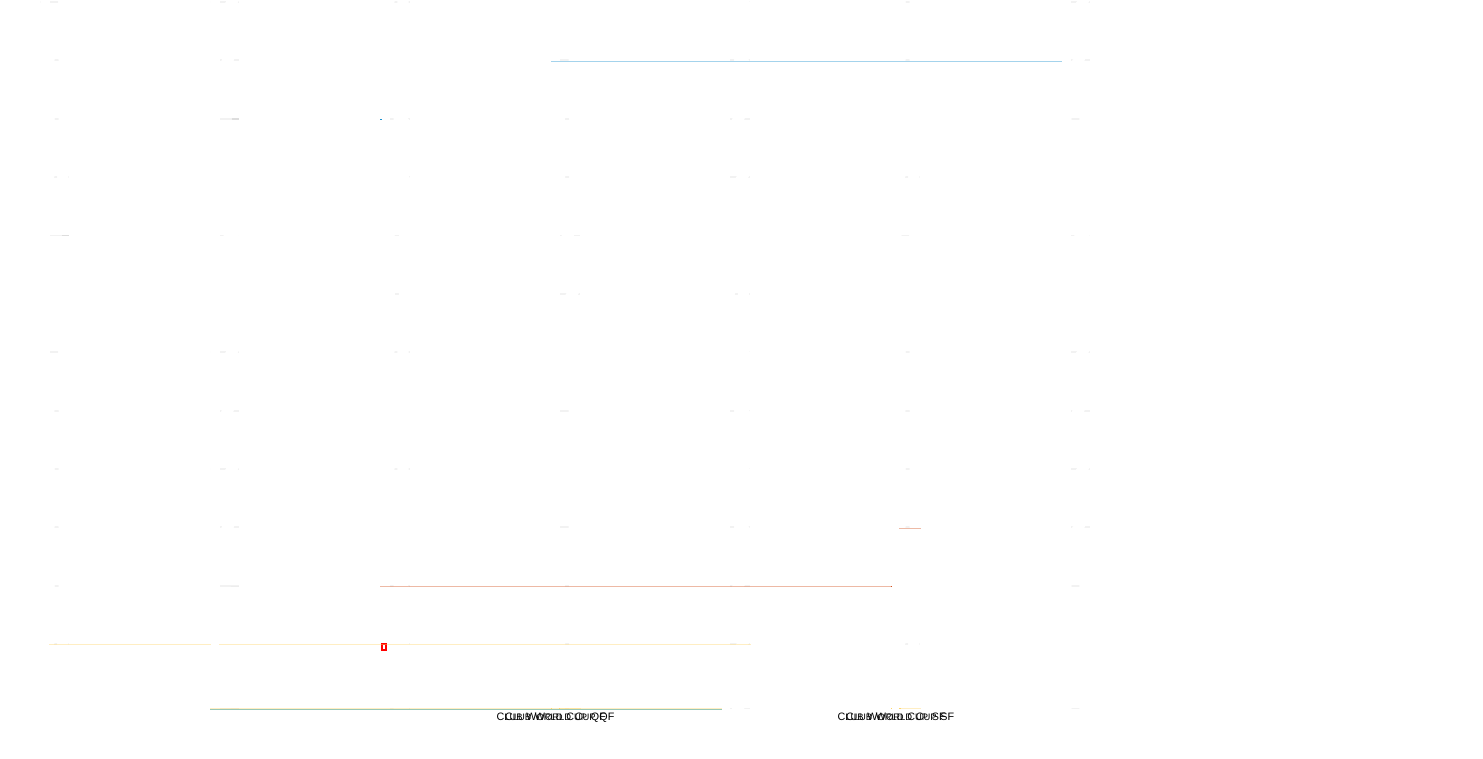
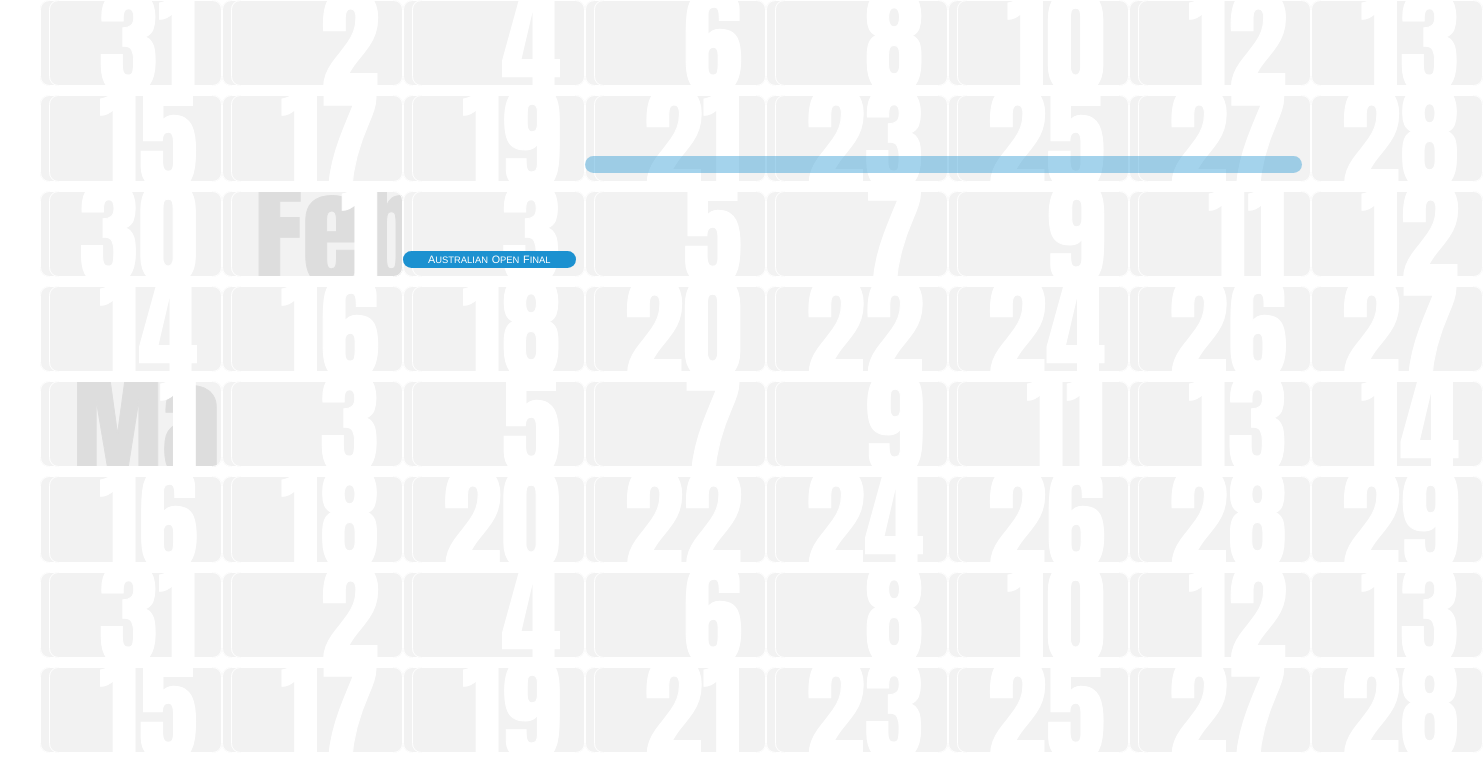
Before and after one commit to taninounet/calendar, a plain HTML site: page index.html in a window 1280 px wide. Shown: the top 759 px of the page, 1483 px wide, since content can reach past the window. Drawn offline with Linux system fonts and the light colour scheme; a web font is replaced by a local one.

Commit message:
Update index.html

```diff
--- a/index.html
+++ b/index.html
@@ -8,18 +8,17 @@
     @import url('https://fonts.googleapis.com/css2?family=Sharp+Sans+Bold&display=swap');
 
     :root {
-      /* We want 8 gaps of “2 units” and 7 cells of “38 units” = 282 total units */
-      /* So gap = 2/282 of container width, cell = 38/282 of container width */
-      --gap: calc(2/282 * 100%);
-      --cell: calc(38/282 * 100%);
-      /* corner radius = 2/37 of a cell */
-      --radius: calc(var(--cell) * 2/37);
-      /* event font will be overridden by JS */
-      --eventFont: 0.8em;
+      /* total segments: 8 gaps (2) + 7 cells (38) = 282 units */
+      --available: 100vw;
+      --gap:   calc(var(--available) * 2  / 282);
+      --cell:  calc(var(--available) * 38 / 282);
+      /* corner radius = 2/37 of one cell */
+      --radius: calc(var(--cell) * 2 / 37);
+      --eventFont: 0.8em;  /* overridden by JS */
     }
 
-    /* keep old calendar font & layout defaults */
     body {
+      /* restored your original two-font setup */
       font-family: Impact, Haettenschweiler, 'Arial Narrow Bold', sans-serif;
       background: white;
       padding: 0 40px;
@@ -27,25 +26,26 @@
       position: relative;
     }
 
-    /* grid with explicit leading+trailing gaps and no extra padding */
     .calendar {
       width: 100%;
       box-sizing: border-box;
       display: grid;
-      /* one gap, then for each of 7: cell + gap */
+      /* explicit 2:38:2:38… ratio: gap, (cell+gap)×7 */
       grid-template-columns: var(--gap) repeat(7, var(--cell) var(--gap));
+      /* vertical spacing still at --gap */
+      row-gap: var(--gap);
       position: relative;
     }
 
     .day {
       position: relative;
+      width: var(--cell);
+      height: calc(var(--cell)/2);
       border-radius: var(--radius);
       background-color: #f2f2f2;
       outline: 1px solid white;
       outline-offset: -1px;
       overflow: hidden;
-      width: var(--cell);
-      height: calc(var(--cell) / 2);
       display: flex;
       justify-content: space-between;
       align-items: stretch;
@@ -57,8 +57,8 @@
       display: flex;
       align-items: center;
       line-height: 1;
-      /* boosted ~9×: originally 0.04*cell + 0.4em, now ×9 = 0.36*cell + 3.6em */
-      font-size: calc(var(--cell) * 0.36 + 3.6em);
+      /* bumped ~9× from original: 0.36*cell + 3.6em */
+      font-size: calc(var(--cell)*0.36 + 3.6em);
       -webkit-text-stroke: 1px white;
     }
     .date-number {
@@ -79,7 +79,7 @@
       z-index: 4;
     }
 
-    /* event bars & labels */
+    /* Event styling */
     .event-bar,
     .event-final {
       position: absolute;
@@ -99,7 +99,6 @@
     .event-final span {
       display: inline-block;
       vertical-align: baseline;
-      /* now a 10% downward nudge */
       transform: translateY(10%);
     }
     .big-letter { font-size: 0.8em; }
@@ -110,10 +109,10 @@
   <div class="calendar" id="calendar"></div>
 
   <script>
-    // dynamically scale event font
     function updateFonts() {
       const w = window.innerWidth;
-      document.documentElement.style.setProperty('--eventFont', (0.0005 * w + 0.2) + 'em');
+      const ef = 0.0005 * w + 0.2;
+      document.documentElement.style.setProperty('--eventFont', ef + 'em');
     }
     window.addEventListener('resize', updateFonts);
     window.addEventListener('DOMContentLoaded', updateFonts);
@@ -122,22 +121,27 @@
     const startDate = new Date('2024-12-30');
     const endDate   = new Date('2026-12-31');
     const today     = new Date();
+
+    function isSameDay(d1, d2) { return d1.toDateString() === d2.toDateString(); }
+
+    const dayRefs = [];
     let monthTracker = -1, todayIndex = null;
-    const dayRefs = [];
 
-    function isSameDay(a, b) { return a.toDateString() === b.toDateString(); }
-    for (let d = new Date(startDate); d <= endDate; d.setDate(d.getDate() + 1)) {
+    // build the grid
+    for (let d = new Date(startDate); d <= endDate; d.setDate(d.getDate()+1)) {
       const date = new Date(d);
       const cell = document.createElement('div');
       cell.className = 'day';
+
       if (isSameDay(date, today)) {
         cell.classList.add('today');
         todayIndex = dayRefs.length;
       }
-      if (date.getDate() === 1 || date.getMonth() !== monthTracker) {
+
+      if (date.getDate()===1 || date.getMonth()!==monthTracker) {
         const lbl = document.createElement('div');
         lbl.className = 'month-label';
-        lbl.textContent = date.toLocaleString('en-US', { month: 'short' });
+        lbl.textContent = date.toLocaleString('en-US',{month:'short'});
         cell.appendChild(lbl);
         monthTracker = date.getMonth();
       } else {
@@ -145,6 +149,7 @@
         ph.className = 'month-label';
         cell.appendChild(ph);
       }
+
       const dn = document.createElement('div');
       dn.className = 'date-number';
       dn.textContent = date.getDate();
@@ -154,29 +159,29 @@
       dayRefs.push({ el: cell, date: new Date(date) });
     }
 
-    function hexToRgba(hex, a) {
-      const [r,g,b] = [1,3,5].map(i => parseInt(hex.substr(i,2),16));
+    function hexToRgba(hex,a){
+      const [r,g,b] = [1,3,5].map(i=>parseInt(hex.substr(i,2),16));
       return `rgba(${r},${g},${b},${a})`;
     }
-    function findIndexByDate(dt) {
-      return dayRefs.findIndex(o => o.date.toDateString() === dt.toDateString());
+    function findIndexByDate(dt){
+      return dayRefs.findIndex(o=>o.date.toDateString()===dt.toDateString());
     }
 
     const events = [
-      { name: "Wimbledon Final",         color: "#007649", textColor: "#FFFFFF", start: new Date("2025-06-30"), end: new Date("2025-07-13"), lane: "bottom" },
-      { name: "Roland Garros Final",     color: "#d35220", textColor: "#FFFFFF", start: new Date("2025-05-25"), end: new Date("2025-06-08"), lane: "bottom" },
-      { name: "Australian Open Final",   color: "#1c91d0", textColor: "#FFFFFF", start: new Date("2025-01-20"), end: new Date("2025-02-02"), lane: "bottom" },
-      { name: "US Open Final",           color: "#02288d", textColor: "#FFFFFF", start: new Date("2025-08-25"), end: new Date("2025-09-07"), lane: "bottom" },
-      { name: "Australian Open Final",   color: "#1c91d0", textColor: "#FFFFFF", start: new Date("2026-01-19"), end: new Date("2026-02-01"), lane: "bottom" },
-      { name: "Roland Garros Final",     color: "#d35220", textColor: "#FFFFFF", start: new Date("2026-05-24"), end: new Date("2026-06-07"), lane: "bottom" },
-      { name: "Wimbledon Final",         color: "#007649", textColor: "#FFFFFF", start: new Date("2026-06-29"), end: new Date("2026-07-12"), lane: "bottom" },
-      { name: "US Open Final",           color: "#02288d", textColor: "#FFFFFF", start: new Date("2026-08-31"), end: new Date("2026-09-13"), lane: "bottom" },
-      { name: "Super Cup Final",         color: "#132257", textColor: "#FFFFFF", start: new Date("2025-08-13"), end: new Date("2025-08-13"), lane: "top"    },
-      { name: "Club World Cup Final",    color: "#fed56a", textColor: "#000000", start: new Date("2025-06-14"), end: new Date("2025-07-13"), lane: "middle" },
-      { name: "Club World Cup SF",       color: "#fed56a", textColor: "#000000", start: new Date("2025-07-09"), end: new Date("2025-07-09"), lane: "middle" },
-      { name: "Club World Cup SF",       color: "#fed56a", textColor: "#000000", start: new Date("2025-07-08"), end: new Date("2025-07-08"), lane: "middle" },
-      { name: "Club World Cup QF",       color: "#fed56a", textColor: "#000000", start: new Date("2025-07-05"), end: new Date("2025-07-05"), lane: "middle" },
-      { name: "Club World Cup QF",       color: "#fed56a", textColor: "#000000", start: new Date("2025-07-04"), end: new Date("2025-07-04"), lane: "middle" }
+      { name: "Wimbledon Final",      color: "#007649", textColor: "#FFFFFF", start: new Date("2025-06-30"), end: new Date("2025-07-13"), lane: "bottom" },
+      { name: "Roland Garros Final",  color: "#d35220", textColor: "#FFFFFF", start: new Date("2025-05-25"), end: new Date("2025-06-08"), lane: "bottom" },
+      { name: "Australian Open Final",color: "#1c91d0", textColor: "#FFFFFF", start: new Date("2025-01-20"), end: new Date("2025-02-02"), lane: "bottom" },
+      { name: "US Open Final",        color: "#02288d", textColor: "#FFFFFF", start: new Date("2025-08-25"), end: new Date("2025-09-07"), lane: "bottom" },
+      { name: "Australian Open Final",color: "#1c91d0", textColor: "#FFFFFF", start: new Date("2026-01-19"), end: new Date("2026-02-01"), lane: "bottom" },
+      { name: "Roland Garros Final",  color: "#d35220", textColor: "#FFFFFF", start: new Date("2026-05-24"), end: new Date("2026-06-07"), lane: "bottom" },
+      { name: "Wimbledon Final",      color: "#007649", textColor: "#FFFFFF", start: new Date("2026-06-29"), end: new Date("2026-07-12"), lane: "bottom" },
+      { name: "US Open Final",        color: "#02288d", textColor: "#FFFFFF", start: new Date("2026-08-31"), end: new Date("2026-09-13"), lane: "bottom" },
+      { name: "Super Cup Final",      color: "#132257", textColor: "#FFFFFF", start: new Date("2025-08-13"), end: new Date("2025-08-13"), lane: "top"    },
+      { name: "Club World Cup Final", color: "#fed56a", textColor: "#000000", start: new Date("2025-06-14"), end: new Date("2025-07-13"), lane: "middle" },
+      { name: "Club World Cup SF",    color: "#fed56a", textColor: "#000000", start: new Date("2025-07-09"), end: new Date("2025-07-09"), lane: "middle" },
+      { name: "Club World Cup SF",    color: "#fed56a", textColor: "#000000", start: new Date("2025-07-08"), end: new Date("2025-07-08"), lane: "middle" },
+      { name: "Club World Cup QF",    color: "#fed56a", textColor: "#000000", start: new Date("2025-07-05"), end: new Date("2025-07-05"), lane: "middle" },
+      { name: "Club World Cup QF",    color: "#fed56a", textColor: "#000000", start: new Date("2025-07-04"), end: new Date("2025-07-04"), lane: "middle" }
     ];
 
     function renderEvents() {
@@ -184,25 +189,22 @@
       const cell0 = dayRefs[0].el.getBoundingClientRect();
       const cellH = cell0.height;
       const laneH = cellH * 0.2;
-      const laneY = [0.1, 0.4, 0.7].map(f => f * cellH);
-      const lanes = { top: 0, middle: 1, bottom: 2 };
+      const laneY = [0.1,0.4,0.7].map(f=>f*cellH);
+      const lanes = { top:0, middle:1, bottom:2 };
 
       events.forEach(evt => {
-        const si = findIndexByDate(evt.start),
-              ei = findIndexByDate(evt.end);
-        if (si < 0 || ei < 0) return;
+        const si = findIndexByDate(evt.start), ei = findIndexByDate(evt.end);
+        if (si<0||ei<0) return;
+        const sw = Math.floor(si/7), ew = Math.floor(ei/7);
 
-        const sw = Math.floor(si/7),
-              ew = Math.floor(ei/7);
+        for (let w=sw; w<=ew; w++){
+          const s = (w===sw?si:w*7),
+                e = (w===ew?ei:w*7+6);
+          const sEl=dayRefs[s].el.getBoundingClientRect(),
+                eEl=dayRefs[e].el.getBoundingClientRect(),
+                y  = laneY[lanes[evt.lane]];
 
-        for (let w = sw; w <= ew; w++) {
-          const s = (w === sw ? si : w*7),
-                e = (w === ew ? ei : w*7 + 6);
-          const sEl = dayRefs[s].el.getBoundingClientRect(),
-                eEl = dayRefs[e].el.getBoundingClientRect(),
-                y   = laneY[lanes[evt.lane]];
-
-          // translucent span
+          // translucent background
           const bar = document.createElement('div');
           bar.className = 'event-bar';
           bar.style.left   = `${sEl.left - cw.left}px`;
@@ -213,7 +215,7 @@
           calendar.appendChild(bar);
 
           // final-day label
-          if (w === ew) {
+          if (w===ew) {
             const fin = document.createElement('div');
             fin.className = 'event-final';
             fin.style.left            = `${eEl.left - cw.left}px`;
```
